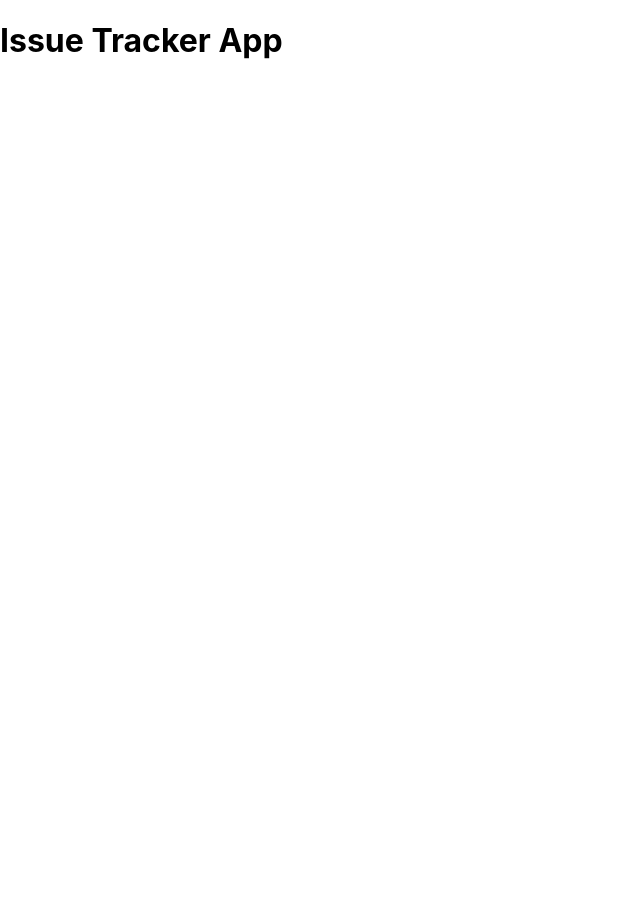
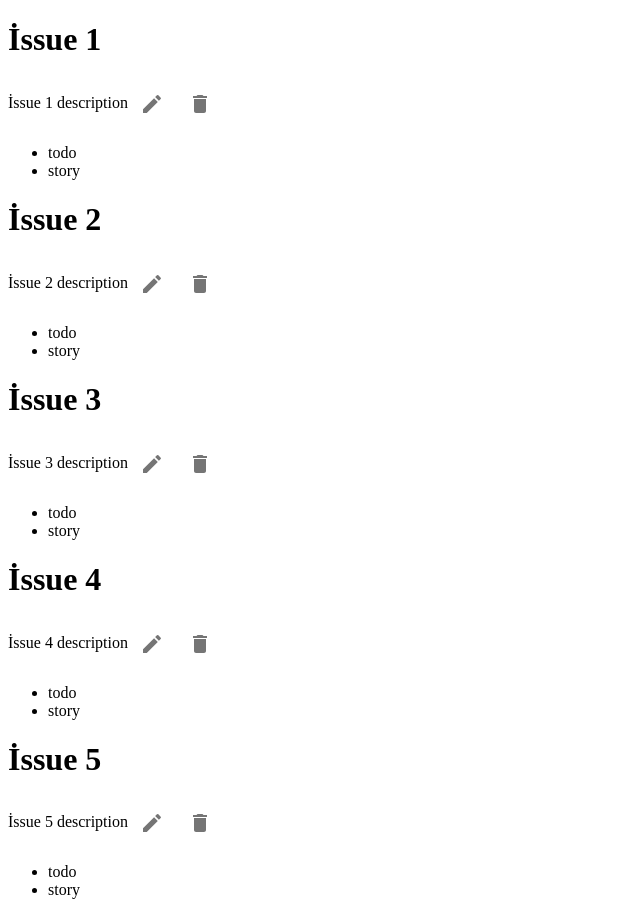
Before and after one commit to KodstarBootcamp/issue-tracker-2020-1, a React (Create React App) app in the folder web/: page / in a window 1280 px wide. Shown: the whole page, without its empty margins (0-640 px from the left). Before the commit the page ends 800 px from the top, so only its background shows below. Built offline with nearby package versions, Linux system fonts and the light colour scheme; data requests are answered from the project's data file.

Commit message:
simple issue list frontend

```diff
--- /dev/null
+++ b/web/api/db.json
@@ -0,0 +1,34 @@
+{
+  "issues": [
+    {
+      "id": 1,
+      "title": "İssue 1",
+      "description": "İssue 1 description",
+      "labels": ["todo", "story"]
+    },
+    {
+      "id": 2,
+      "title": "İssue 2",
+      "description": "İssue 2 description",
+      "labels": ["todo", "story"]
+    },
+    {
+      "id": 3,
+      "title": "İssue 3",
+      "description": "İssue 3 description",
+      "labels": ["todo", "story"]
+    },
+    {
+      "id": 4,
+      "title": "İssue 4",
+      "description": "İssue 4 description",
+      "labels": ["todo", "story"]
+    },
+    {
+      "id": 5,
+      "title": "İssue 5",
+      "description": "İssue 5 description",
+      "labels": ["todo", "story"]
+    }
+  ]
+}
--- a/web/package.json
+++ b/web/package.json
@@ -3,11 +3,15 @@
   "version": "0.1.0",
   "private": true,
   "dependencies": {
+    "@material-ui/core": "^4.11.2",
+    "@material-ui/icons": "^4.11.2",
     "@testing-library/jest-dom": "^5.11.4",
     "@testing-library/react": "^11.1.0",
     "@testing-library/user-event": "^12.1.10",
+    "axios": "^0.21.0",
     "react": "^17.0.1",
     "react-dom": "^17.0.1",
+    "react-router-dom": "^5.2.0",
     "react-scripts": "4.0.1",
     "web-vitals": "^0.2.4"
   },
--- a/web/src/App.js
+++ b/web/src/App.js
@@ -1,11 +1,13 @@
 import React from "react";
+import { Route, Switch } from "react-router-dom";
 import "./App.css";
+import Home from "./pages/Home";
 
 function App() {
   return (
-    <div>
-      <h1>Issue Tracker App</h1>
-    </div>
+    <Switch>
+      <Route path="/" exact component={Home} />
+    </Switch>
   );
 }
 
--- /dev/null
+++ b/web/src/components/DisplayIssues.js
@@ -0,0 +1,35 @@
+import React from "react";
+import IconButton from "@material-ui/core/IconButton";
+import EditIcon from "@material-ui/icons/Edit";
+import DeleteIcon from "@material-ui/icons/Delete";
+export default function DisplayIssues({ issues }) {
+  const editHandler = () => {
+    console.log("issue must be edited");
+  };
+
+  const deleteHandler = () => {
+    console.log("issue must be deleted");
+  };
+
+  const Display = issues.map((item) => (
+    <div key={item.id}>
+      <h1>{item.title}</h1>
+      <div>
+        <span>{item.description}</span>
+        <IconButton aria-label="EDIT" onClick={editHandler}>
+          <EditIcon />
+        </IconButton>
+        <IconButton aria-label="DELETE" onClick={deleteHandler}>
+          <DeleteIcon />
+        </IconButton>
+      </div>
+      <ul>
+        {item.labels.map((label) => (
+          <li>{label}</li>
+        ))}
+      </ul>
+    </div>
+  ));
+
+  return <div>{Display}</div>;
+}
--- a/web/src/index.js
+++ b/web/src/index.js
@@ -1,17 +1,11 @@
-import React from 'react';
-import ReactDOM from 'react-dom';
-import './index.css';
-import App from './App';
-import reportWebVitals from './reportWebVitals';
+import React from "react";
+import ReactDOM from "react-dom";
+import App from "./App";
+import { BrowserRouter } from "react-router-dom";
 
 ReactDOM.render(
-  <React.StrictMode>
+  <BrowserRouter>
     <App />
-  </React.StrictMode>,
-  document.getElementById('root')
+  </BrowserRouter>,
+  document.getElementById("root")
 );
-
-// If you want to start measuring performance in your app, pass a function
-// to log results (for example: reportWebVitals(console.log))
-// or send to an analytics endpoint. Learn more: https://bit.ly/CRA-vitals
-reportWebVitals();
--- /dev/null
+++ b/web/src/pages/Home.js
@@ -0,0 +1,23 @@
+import React, { useState, useEffect } from "react";
+import Axios from "axios";
+import DisplayIssues from "../components/DisplayIssues";
+
+function Home() {
+  const [issues, setIssues] = useState([]);
+
+  useEffect(() => {
+    fetchIssues();
+  }, []);
+
+  const URL = "http://localhost:5000/issues";
+
+  const fetchIssues = async () => {
+    const response = await Axios.get(URL);
+
+    setIssues(response.data);
+  };
+
+  return <DisplayIssues issues={issues} />;
+}
+
+export default Home;
```
Also changed, not shown: 2 other files (tests, documents, lock files or other folders).
